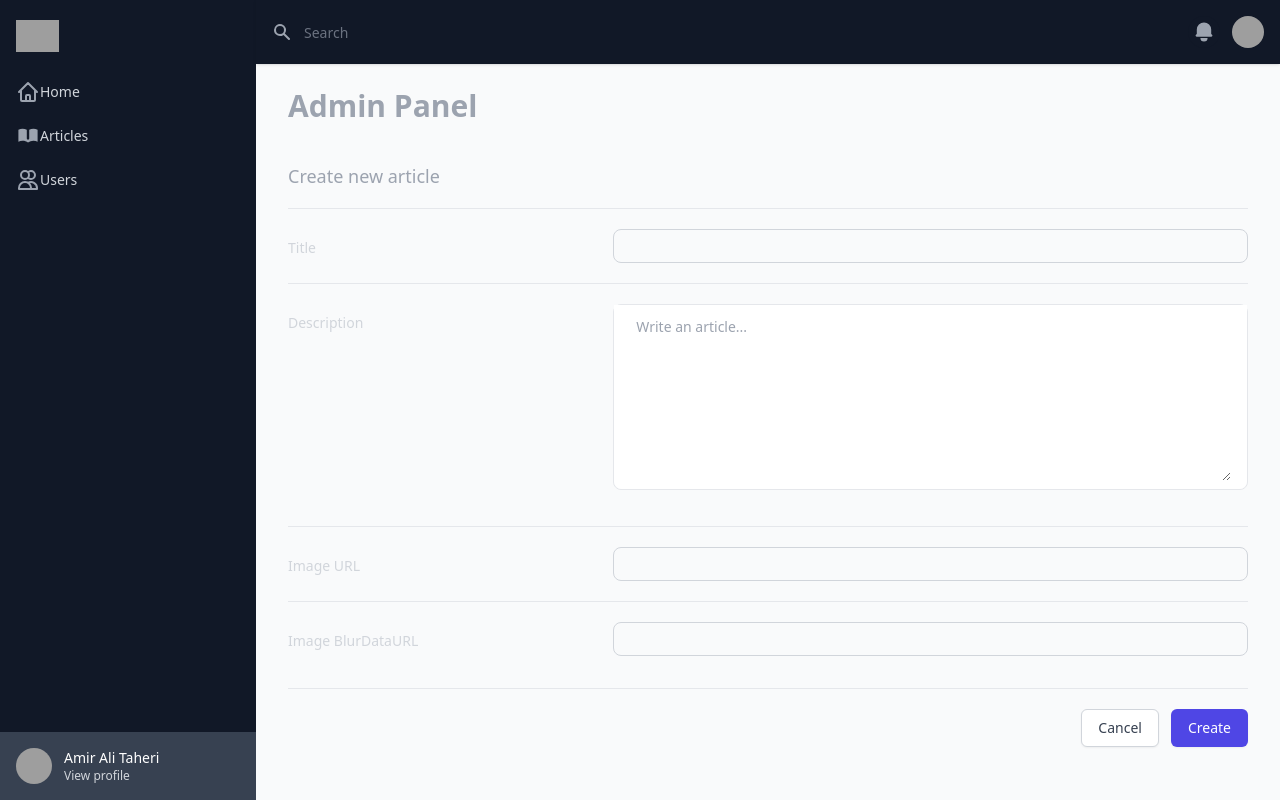
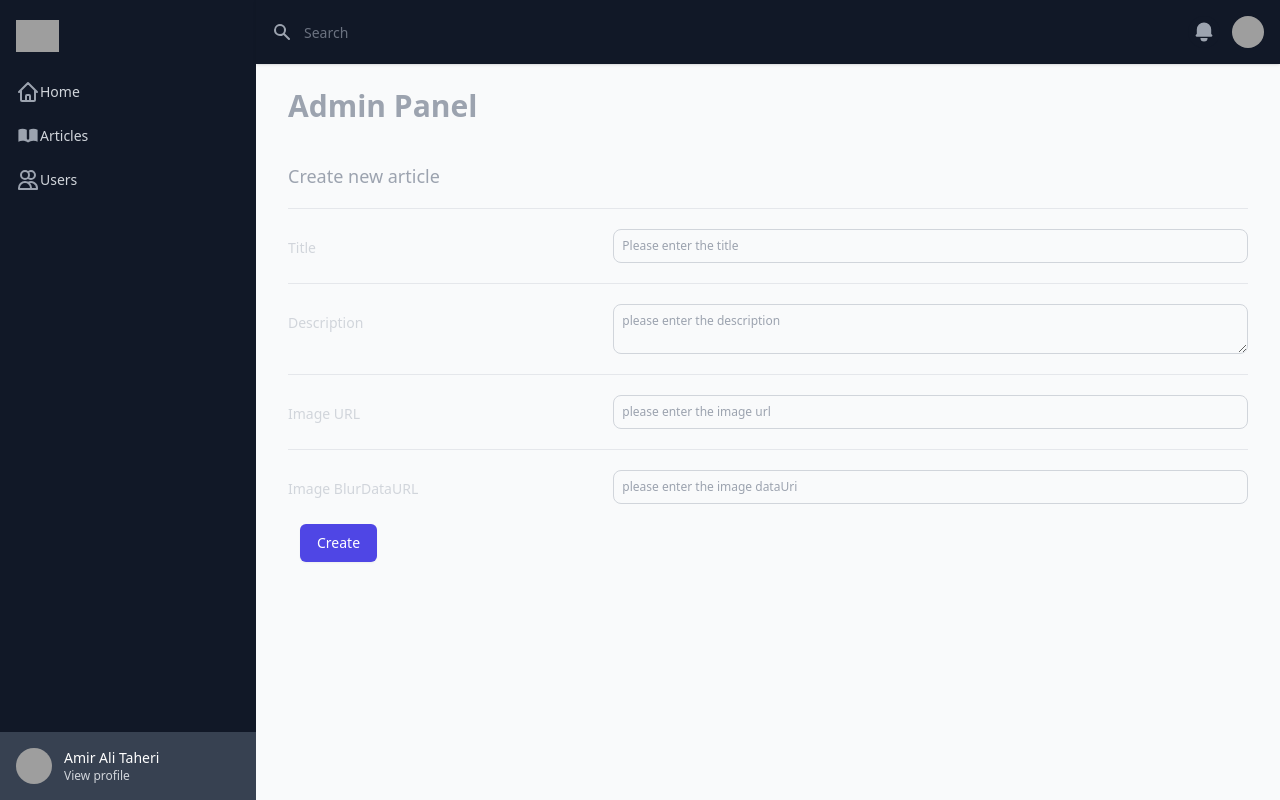
Before and after one commit to amiralitaheri-it/next-blog-ts, a Next.js app: page /admin-panel/articles/create in a window 1280 px wide. Built offline with nearby package versions, Linux system fonts and the light colour scheme; grey boxes are pictures that could not be loaded.

Commit message:
change simple form to formik one & add validation using yup

```diff
--- a/src/components/admin-panel/header.tsx
+++ b/src/components/admin-panel/header.tsx
@@ -3,7 +3,7 @@ import dynamic from "next/dynamic";
 
 import {BellIcon, MenuAlt2Icon} from "@heroicons/react/solid";
 
-import SearchInput from "@/components/ui/form/search-input";
+import SearchInput from "@/components/ui/forms/search-input";
 import Loading from "@/components/ui/sections/loading";
 import UserNavigation from "@/interfaces/user-navigation";
 
--- a/src/components/app/header-auth-buttons.tsx
+++ b/src/components/app/header-auth-buttons.tsx
@@ -4,7 +4,7 @@ import Link from "next/link";
 const HeaderAuthButtons: React.FC = () => {
     return (
         <>
-            <Link href='/index' passHref>
+            <Link href='/admin-panel' passHref>
                 <button
                     className="relative inline-flex items-center justify-center p-0.5 mb-2 mr-2 overflow-hidden text-sm font-medium text-gray-900 rounded-lg group bg-gradient-to-br from-purple-600 to-blue-500 group-hover:from-purple-600 group-hover:to-blue-500 hover:text-white dark:text-white focus:ring-4 focus:outline-none focus:ring-blue-300 dark:focus:ring-blue-800">
                           <span
@@ -13,7 +13,7 @@ const HeaderAuthButtons: React.FC = () => {
                           </span>
                 </button>
             </Link>
-            <Link href='/index' passHref>
+            <Link href='/dashboard' passHref>
                 <button
                     className="relative inline-flex items-center justify-center p-0.5 mb-2 mr-2 overflow-hidden text-sm font-medium text-gray-900 rounded-lg group bg-gradient-to-br from-cyan-500 to-blue-500 group-hover:from-cyan-500 group-hover:to-blue-500 hover:text-white dark:text-white focus:ring-4 focus:outline-none focus:ring-cyan-200 dark:focus:ring-cyan-800">
                       <span
--- a/src/components/dashboard/header-dashboard.tsx
+++ b/src/components/dashboard/header-dashboard.tsx
@@ -3,7 +3,7 @@ import dynamic from "next/dynamic";
 
 import {BellIcon, MenuAlt2Icon} from "@heroicons/react/solid";
 
-import Search from "@/components/ui/form/search";
+import Search from "@/components/ui/forms/search";
 import Loading from "@/components/ui/sections/loading";
 import UserNavigation from "@/interfaces/user-navigation";
 
--- /dev/null
+++ b/src/components/ui/forms/create-article/field-element.tsx
@@ -0,0 +1,47 @@
+import React, {useEffect} from "react";
+
+import {Field, useField} from 'formik';
+import {toast} from "react-toastify";
+
+interface Props {
+    label: string;
+    name: string;
+    validate?: (value: any) => undefined | string | Promise<any>;
+    type?: string;
+    multiple?: boolean;
+    id?: string;
+    value?: string;
+    defaultValue?: string;
+    as?: string;
+    placeholder?: string;
+}
+
+const FieldElementForm: React.FC<Props> = ({label, ...props}) => {
+
+    const [field, meta] = useField(props);
+
+    useEffect(() => {
+        if (meta.touched && meta.error) {
+            toast.error(meta.error);
+        }
+    }, [meta.touched, meta.error]);
+
+    return (
+        <div className="sm:grid sm:grid-cols-3 sm:gap-4 sm:items-start sm:border-t sm:border-gray-200 sm:pt-5">
+            <label htmlFor={props.id || props.name} className="block text-sm font-medium text-gray-300 sm:mt-px sm:pt-2">
+                {label}
+            </label>
+            <div className="mt-1 sm:mt-0 sm:col-span-2">
+                {
+                    (meta.touched && meta.error)
+                        ? <Field {...field} {...props} className="input-form-error"
+                        /> : <Field {...field} {...props} className="input-form"/>
+                }
+            </div>
+            {(meta.touched && meta.error) ? <span className="text-rose-500 text-sm">{meta.error}</span> : null}
+        </div>
+    )
+}
+
+
+export default React.memo(FieldElementForm);
--- a/src/pages/admin-panel/articles/[id]/edit/index.tsx
+++ b/src/pages/admin-panel/articles/[id]/edit/index.tsx
@@ -7,8 +7,8 @@ import {useDispatch} from "react-redux";
 import {setLoading} from "@/store/slices/loading-slice";
 import {editArticleFromService, getSingleArticleFromService} from "@/services/article-service";
 import {editArticle} from "@/store/slices/article-slice";
-import InputText from "@/components/ui/form/input-text";
-import Textarea from "@/components/ui/form/textarea";
+import InputText from "@/components/ui/forms/input-text";
+import Textarea from "@/components/ui/forms/textarea";
 import Article from "@/interfaces/article";
 
 const Edit: NextPage = () => {
--- a/src/pages/admin-panel/articles/[id]/index.tsx
+++ b/src/pages/admin-panel/articles/[id]/index.tsx
@@ -13,7 +13,7 @@ import DeleteModal from "@/components/articles/delete-modal";
 import {RootState} from "@/store/index";
 import Article from "@/interfaces/article";
 
-const Single: NextPage = () => {
+const Single: NextPage & any = () => {
     const dispatch = useDispatch();
 
     const router: NextRouter = useRouter();
--- a/src/pages/admin-panel/articles/create.tsx
+++ b/src/pages/admin-panel/articles/create.tsx
@@ -1,18 +1,19 @@
-import React, {useState} from 'react';
+import React from 'react';
 import {useRouter} from "next/router";
 
 import {useDispatch} from "react-redux";
+import {Form, Formik} from 'formik';
+import {toast} from "react-toastify";
+import * as yup from 'yup';
 
 import {setLoading} from "@/store/slices/loading-slice";
 import {addArticle} from "@/store/slices/article-slice";
 import {addArticleFromService} from "@/services/article-service";
 import AdminLayout from "@/components/layouts/admin-layout";
-import InputText from "@/components/ui/form/input-text";
-import Textarea from "@/components/ui/form/textarea";
 import Article from "@/interfaces/article";
-import {setItemOnEventHandler} from "@/types/global";
+import FieldElementForm from "@/components/ui/forms/create-article/field-element";
 
-function Create() {
+const Create = () => {
     const dispatch = useDispatch();
     const router = useRouter();
 
@@ -24,18 +25,21 @@ function Create() {
         createdAt: Date.now(),
     }
 
-    const [article, setArticle] = useState<Article>(initialArticle);
+    let createArticleFormSchema = yup.object().shape({
+        title: yup.string().required().min(3).label('title'),
+        description: yup.string().required().min(10),
+        image: yup.string().required().url(),
+        dataUri: yup.string().required().min(8),
+    })
 
-    const createArticleHandler = async (event: React.FormEvent<HTMLFormElement>) => {
-        event.preventDefault();
+    const createArticleSubmitHandler = async (values) => {
         dispatch(setLoading(true));
-        if (article) {
+        if (values) {
             try {
-                let newArticle = await addArticleFromService(article);
+                let newArticle = await addArticleFromService(values);
                 dispatch(addArticle(newArticle));
-                setArticle(initialArticle);
+                toast.success('New Article added successfully!');
                 dispatch(setLoading(false));
-
                 await router.push('/admin-panel/articles');
             } catch (error) {
                 dispatch(setLoading(false));
@@ -43,37 +47,41 @@ function Create() {
         }
     }
 
-    const setArticleItem: setItemOnEventHandler = (event) => {
-        setArticle({
-            ...article,
-            [event.target.name]: event.target.value
-        })
-    }
-
     return (
-        <form className="space-y-8 divide-y divide-gray-200" onSubmit={(event) => createArticleHandler(event)}>
+        <>
+            <Formik
+                initialValues={initialArticle}
+                validationSchema={createArticleFormSchema}
+                onSubmit={createArticleSubmitHandler}
+                validateOnChange={false}
+            >
+                <Form className="space-y-8 divide-y divide-gray-200">
                     <div className="space-y-8 divide-y divide-gray-200 sm:space-y-5">
                         <div className="pt-8 space-y-6 sm:pt-10 sm:space-y-5">
                             <div>
                                 <h3 className="text-lg leading-6 font-medium text-gray-400">Create new article</h3>
                             </div>
                             <div className="space-y-6 sm:space-y-5">
-                        <InputText labelName='Title' handler={setArticleItem} nameAttr='title'/>
-                        <Textarea labelName='Description' handler={setArticleItem} nameAttr='description'/>
-                        <InputText labelName='Image URL' handler={setArticleItem} nameAttr='image'/>
-                        <InputText labelName='Image BlurDataURL' handler={setArticleItem} nameAttr='dataUri'/>
-                    </div>
-                </div>
-            </div>
-
-            <div className="pt-5">
-                <div className="flex justify-end">
-                    <button
-                        type="button"
-                        className="bg-white py-2 px-4 border border-gray-300 rounded-md shadow-sm text-sm font-medium text-gray-700 hover:bg-gray-50 focus:outline-none focus:ring-2 focus:ring-offset-2 focus:ring-indigo-500"
-                    >
-                        Cancel
-                    </button>
+                                <FieldElementForm label="Title"
+                                                  name="title"
+                                                  type="text"
+                                                  placeholder="Please enter the title"
+                                />
+                                <FieldElementForm label="Description"
+                                                  name="description"
+                                                  as="textarea"
+                                                  placeholder="please enter the description"
+                                />
+                                <FieldElementForm label="Image URL"
+                                                  name="image"
+                                                  type="text"
+                                                  placeholder="please enter the image url"
+                                />
+                                <FieldElementForm label="Image BlurDataURL"
+                                                  name="dataUri"
+                                                  type="text"
+                                                  placeholder="please enter the image dataUri"
+                                />
                                 <button
                                     type="submit"
                                     className="ml-3 inline-flex justify-center py-2 px-4 border border-transparent shadow-sm text-sm font-medium rounded-md text-white bg-indigo-600 hover:bg-indigo-700 focus:outline-none focus:ring-2 focus:ring-offset-2 focus:ring-indigo-500"
@@ -82,7 +90,11 @@ function Create() {
                                 </button>
                             </div>
                         </div>
-        </form>
+                    </div>
+                </Form>
+
+            </Formik>
+        </>
     );
 }
 
--- a/src/styles/globals.css
+++ b/src/styles/globals.css
@@ -7,3 +7,13 @@
         @apply bg-gray-50 dark:bg-gray-800;
     }
 }
+
+@layer components {
+    .input-form {
+        @apply block p-2 w-full text-gray-900 bg-gray-50 rounded-lg border border-gray-300 sm:text-xs focus:ring-blue-500 focus:border-blue-500 dark:bg-gray-700 dark:border-gray-600 dark:placeholder-gray-400 dark:text-white dark:focus:ring-blue-500 dark:focus:border-blue-500;
+    }
+
+    .input-form-error {
+        @apply block p-2 w-full text-gray-900 bg-gray-50 rounded-lg border border-rose-300 sm:text-xs focus:ring-blue-500 focus:border-blue-500 dark:bg-gray-700 dark:border-rose-600 dark:placeholder-rose-400 dark:text-white dark:focus:ring-blue-500 dark:focus:border-blue-500;
+    }
+}
```
Also changed, not shown: src/components/ui/forms/input-text.tsx (renamed from src/components/ui/form/input-text.tsx), src/components/ui/forms/search-input.tsx (renamed from src/components/ui/form/search-input.tsx), src/components/ui/forms/search.tsx (renamed from src/components/ui/form/search.tsx), src/components/ui/forms/textarea.tsx (renamed from src/components/ui/form/textarea.tsx). Lines whose indentation alone changed are shown as unchanged.
